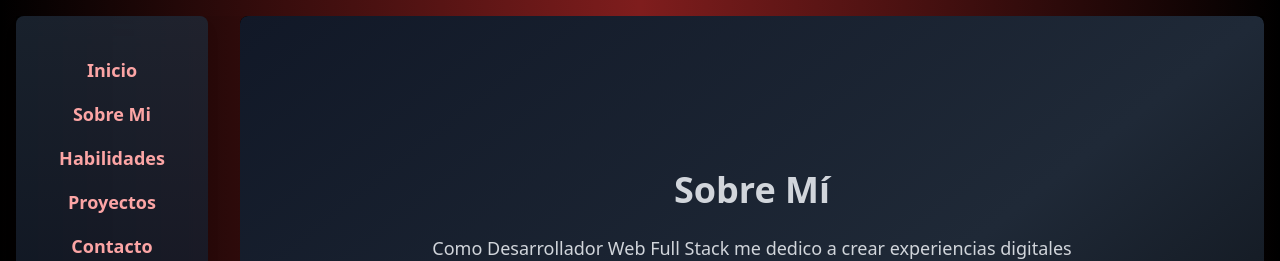
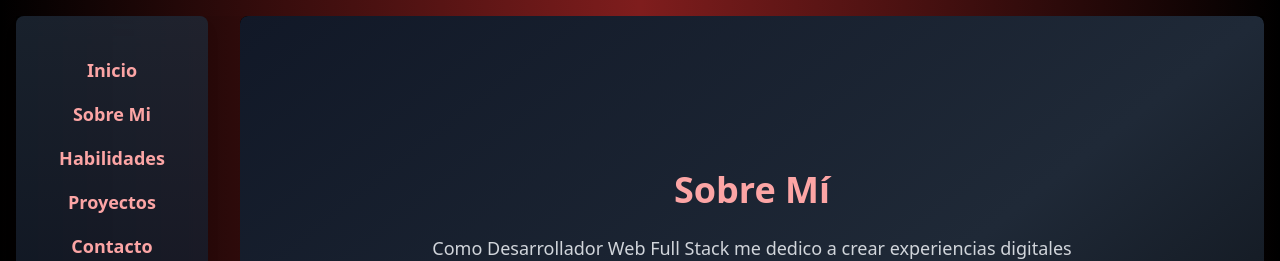
Before and after one commit to NachoLedesma33/Portfolio-Ledesma-Ignacio, a Next.js app: page / in a window 1280 px wide. Both pictures are taken after a click on the button "Sobre Mi". Shown: the top 261 px of the page. Built offline with nearby package versions, Linux system fonts and the light colour scheme.

Commit message:
add new styles

```diff
--- a/src/app/Components/AboutMe.tsx
+++ b/src/app/Components/AboutMe.tsx
@@ -9,7 +9,7 @@
         initial={{ opacity: 0, y: -50 }}
         animate={{ opacity: 1, y: 0 }}
         transition={{ duration: 0.5 }}
-        className="text-4xl font-bold mb-6 text-gray-300"
+        className="text-4xl font-bold mb-6 text-red-300"
       >
         Sobre Mí
       </motion.h1>
```
